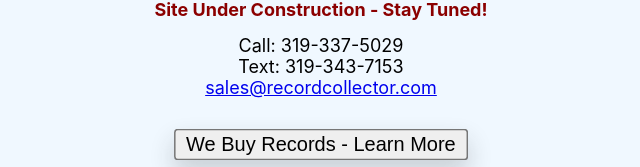
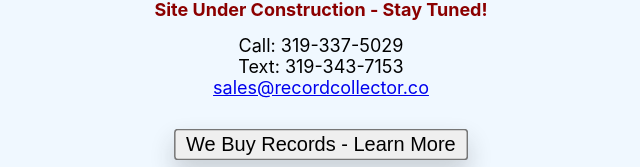
Before and after one commit to jshow-dev/jshow-dev.github.io, a React (Create React App) app: page / in a window 1280 px wide. Shown: the part 256-423 px from the top of the page, without its empty margins (319-959 px from the left). Built offline with nearby package versions, Linux system fonts and the light colour scheme; the HTML template or start-up script is replaced by a standard one.

Commit message:
fixing e-mail links

```diff
--- a/src/App.js
+++ b/src/App.js
@@ -22,7 +22,7 @@
           <br></br>
           Text: 319-343-7153 <br></br>
           <a href="mailto: sales@recordcollector.co">
-            sales@recordcollector.com
+            sales@recordcollector.co
           </a>
         </div>
       </header>
@@ -133,7 +133,7 @@
                 pictures of the items to our email
                 <span> </span>
                 <a href="mailto: sales@recordcollector.co">
-                  sales@recordcollector.com
+                  sales@recordcollector.co
                 </a>
                 . Also be aware that it normally takes us longer to assess
                 equipment because checking the condition and functionality takes
@@ -226,7 +226,7 @@
               able to offer home visits in Eastern Iowa. Please contact us at
               <span> </span>
               <a href="mailto: sales@recordcollector.co">
-                sales@recordcollector.com
+                sales@recordcollector.co
               </a>{" "}
               or give us a call if you have a larger collection to sell
             </p>
```
